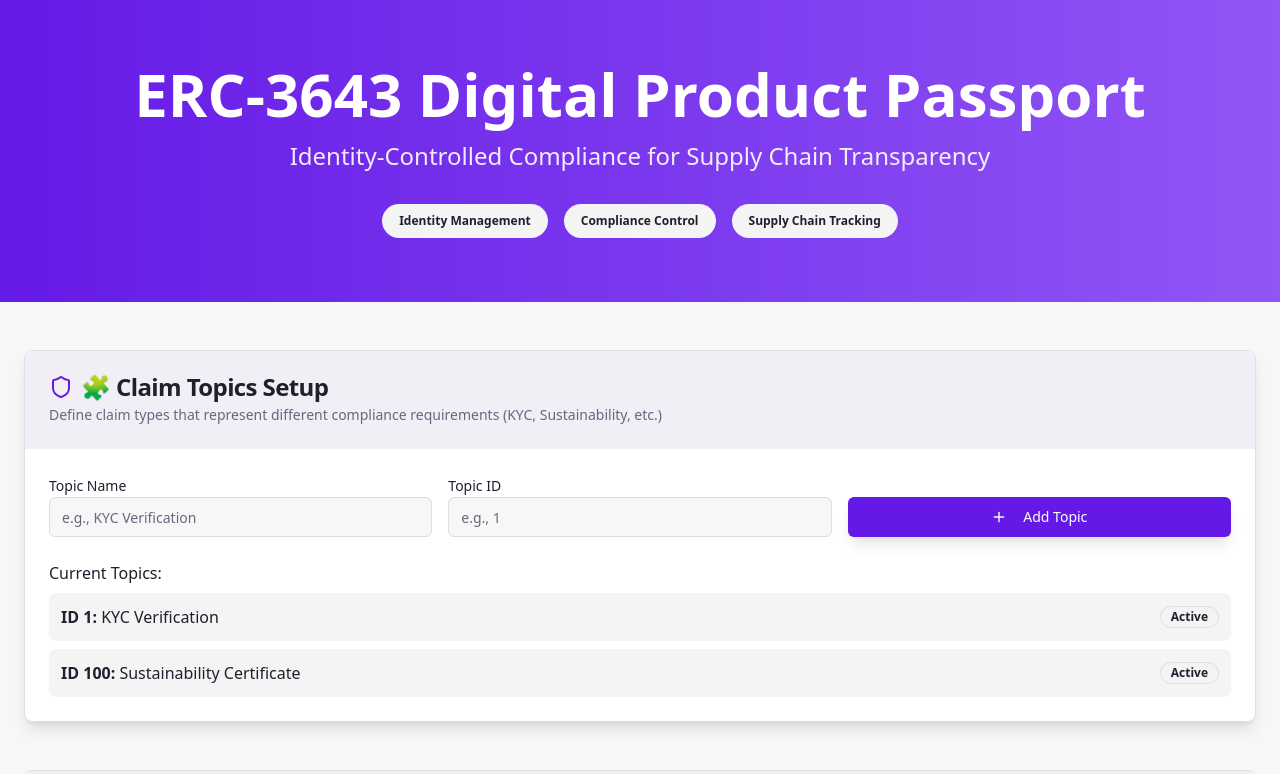
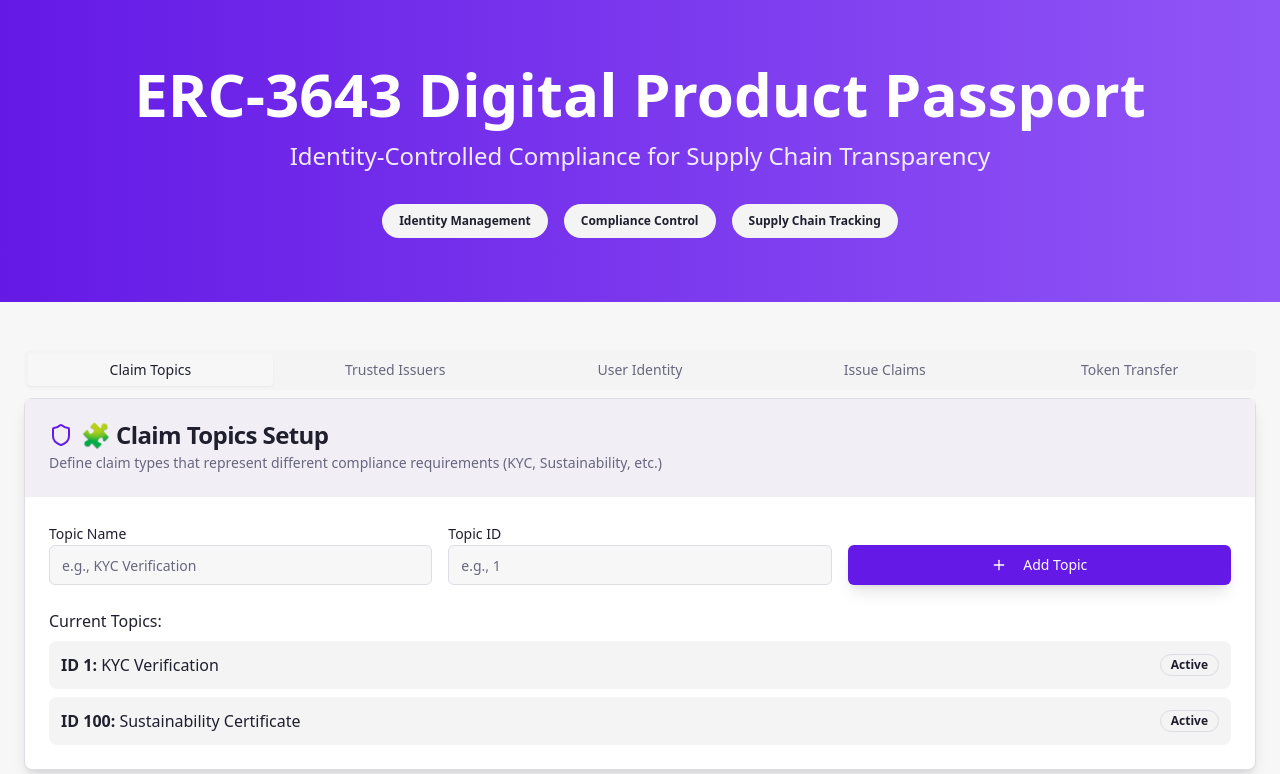
Before and after one commit to Vaishnavidg/dpp-passport-demo, a React (Vite) app: page / in a window 1280 px wide. Shown: the top 774 px of the page. Built offline with nearby package versions, Linux system fonts and the light colour scheme.

Commit message:
Refactor: Use tabs for sections
Implement horizontal tabs for claim topics, trusted issuers, user identity setup, issue claims, and token transfer sections to improve list viewing.

```diff
--- a/src/pages/Index.tsx
+++ b/src/pages/Index.tsx
@@ -4,7 +4,7 @@ import { Button } from "@/components/ui/button";
 import { Input } from "@/components/ui/input";
 import { Label } from "@/components/ui/label";
 import { Badge } from "@/components/ui/badge";
-import { Separator } from "@/components/ui/separator";
+import { Tabs, TabsContent, TabsList, TabsTrigger } from "@/components/ui/tabs";
 import { useToast } from "@/hooks/use-toast";
 import { Shield, Users, FileText, Coins, CheckCircle, XCircle, Plus, User, Building } from "lucide-react";
 
@@ -190,9 +190,17 @@ const Index = () => {
         </div>
       </div>
 
-      <div className="container mx-auto px-6 py-12 space-y-12">
+      <div className="container mx-auto px-6 py-12">
+        <Tabs defaultValue="topics" className="w-full">
+          <TabsList className="grid w-full grid-cols-5">
+            <TabsTrigger value="topics">Claim Topics</TabsTrigger>
+            <TabsTrigger value="issuers">Trusted Issuers</TabsTrigger>
+            <TabsTrigger value="identity">User Identity</TabsTrigger>
+            <TabsTrigger value="claims">Issue Claims</TabsTrigger>
+            <TabsTrigger value="transfer">Token Transfer</TabsTrigger>
+          </TabsList>
 
-        {/* 1. Claim Topics Setup */}
+          <TabsContent value="topics" className="space-y-6">
             <Card className="shadow-lg">
               <CardHeader className="bg-accent">
                 <CardTitle className="flex items-center gap-2">
@@ -243,8 +251,9 @@ const Index = () => {
                 </div>
               </CardContent>
             </Card>
+          </TabsContent>
 
-        {/* 2. Trusted Issuers Setup */}
+          <TabsContent value="issuers" className="space-y-6">
             <Card className="shadow-lg">
               <CardHeader className="bg-accent">
                 <CardTitle className="flex items-center gap-2">
@@ -313,8 +322,9 @@ const Index = () => {
                 </div>
               </CardContent>
             </Card>
+          </TabsContent>
 
-        {/* 3. User Identity Setup */}
+          <TabsContent value="identity" className="space-y-6">
             <Card className="shadow-lg">
               <CardHeader className="bg-accent">
                 <CardTitle className="flex items-center gap-2">
@@ -373,8 +383,9 @@ const Index = () => {
                 </div>
               </CardContent>
             </Card>
+          </TabsContent>
 
-        {/* 4. Issue Claims */}
+          <TabsContent value="claims" className="space-y-6">
             <Card className="shadow-lg">
               <CardHeader className="bg-accent">
                 <CardTitle className="flex items-center gap-2">
@@ -463,8 +474,9 @@ const Index = () => {
                 </div>
               </CardContent>
             </Card>
+          </TabsContent>
 
-        {/* 5. Token Transfer */}
+          <TabsContent value="transfer" className="space-y-6">
             <Card className="shadow-lg">
               <CardHeader className="bg-accent">
                 <CardTitle className="flex items-center gap-2">
@@ -513,8 +525,7 @@ const Index = () => {
                   </div>
                 </div>
 
-            <Separator className="my-6" />
-
+                <div className="border-t border-border pt-6">
                   <div className="text-center">
                     <Button onClick={checkCompliance} variant="outline" className="mb-4">
                       Check Compliance First
@@ -523,8 +534,11 @@ const Index = () => {
                       Transfers are only allowed between users with valid identity claims and compliance certificates
                     </p>
                   </div>
+                </div>
               </CardContent>
             </Card>
+          </TabsContent>
+        </Tabs>
 
         {/* Footer */}
         <div className="text-center py-8 text-muted-foreground">
```
Lines whose indentation alone changed are shown as unchanged.
